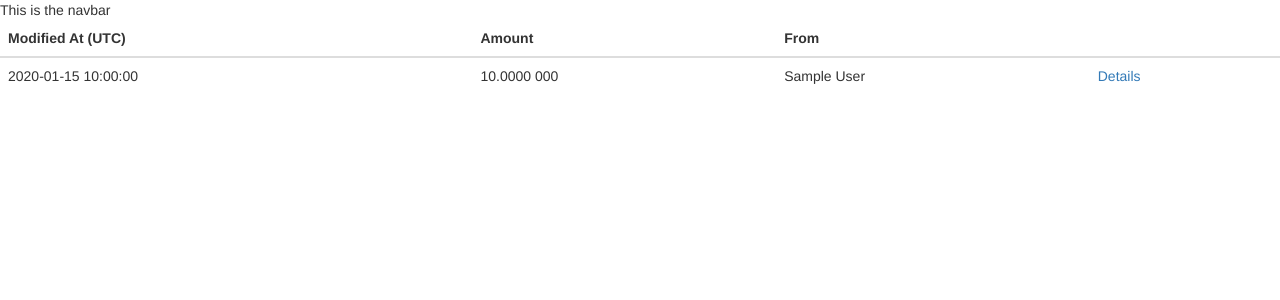
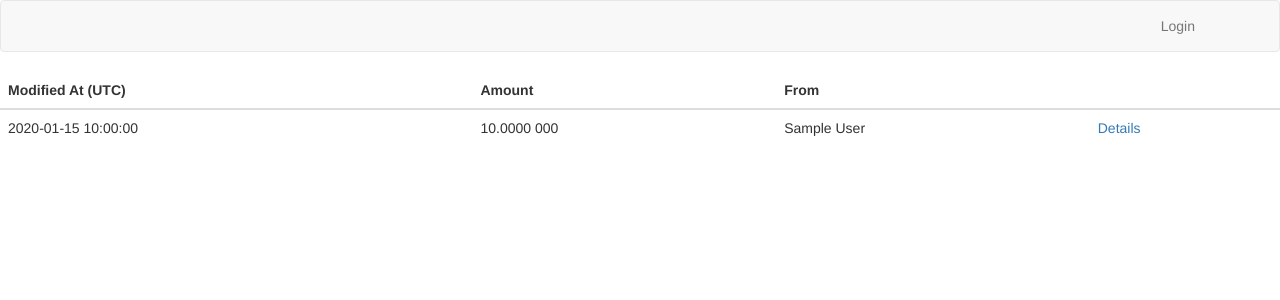
Before and after one commit to JessHatfield/Money_Movement_Viewer, a Flask app: page / in a window 1280 px wide. Shown: the top 300 px of the page. Run offline with Flask 2, Linux system fonts and the light colour scheme; tables that the repository leaves empty hold one stand-in row (values such as "Sample post"); some libraries are stand-ins or nearby versions.

Commit message:
Added empty navbar to base template

```diff
--- a/app/templates/base.html
+++ b/app/templates/base.html
@@ -6,7 +6,25 @@
 
 {% block navbar %}
 
-    <div>This is the navbar</div>
+    <nav class="navbar navbar-default">
+        <div class="container">
+            <div class="navbar-header">
+                <button type="button" class="navbar-toggle collapsed" data-toggle="collapse" data-target="#bs-example-navbar-collapse-1" aria-expanded="false">
+                    <span class="sr-only">Toggle navigation</span>
+                    <span class="icon-bar"></span>
+                    <span class="icon-bar"></span>
+                    <span class="icon-bar"></span>
+                </button>
+
+            </div>
+            <div class="collapse navbar-collapse" id="bs-example-navbar-collapse-1">
+
+                <ul class="nav navbar-nav navbar-right">
+                    <li><a href="">Login</a></li>
+                </ul>
+            </div>
+        </div>
+    </nav>
 
 {% endblock %}
 
```
